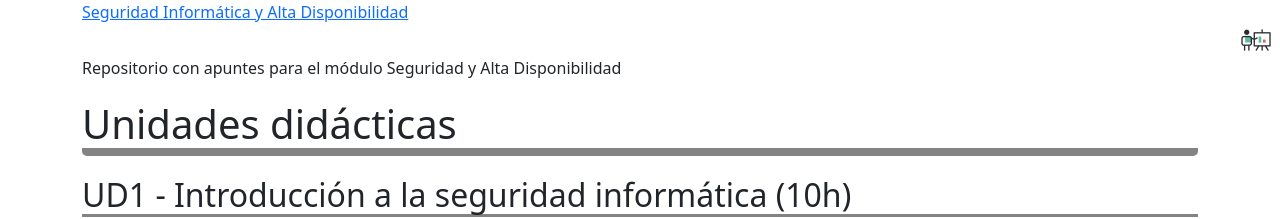
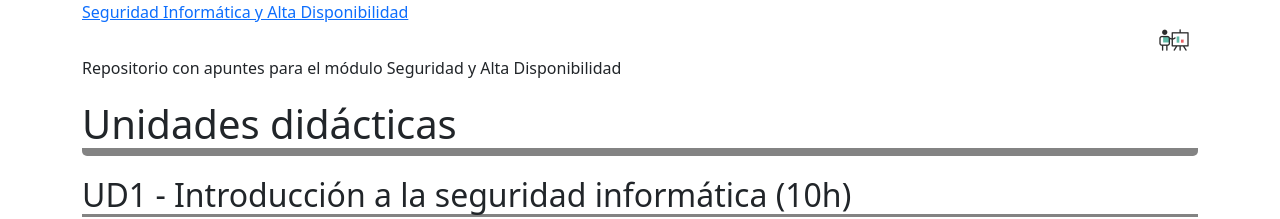
Before and after one commit to fperezIES/seguridad, a Jekyll site: the page built from readme.md, in a window 1280 px wide. Shown: the top 219 px of the page. Built offline with Jekyll 4.4.1, drawn with Linux system fonts in a browser that asks for light colours; our own code applies the rules of GitHub Pages for plain Markdown files.

Commit message:
Test slide icon

```diff
--- a/_layouts/default.html
+++ b/_layouts/default.html
@@ -9,12 +9,14 @@
 	</head>
 
 	<body>
-		<div class="container" font-size: 24px;>
-			<a href="{{ "/" | absolute_url }}">{{ site.title | default: site.github.repository_name }}</a>
-		</div>
+		<div class="container">
+			<div  font-size: 24px;>
+				<a href="{{ "/" | absolute_url }}">{{ site.title | default: site.github.repository_name }}</a>
+			</div>
 
-		<div style="text-align: right">
-			<a target="_blank" href="{{ site.baseurl }}{{ page.dir }}slides/{{ page.name | replace:'.md','.html' }}.html"><img src="{{ site.baseurl }}/img/diapositivas.png" width="32" /></a>&nbsp;&nbsp;
+			<div style="text-align: right">
+				<a target="_blank" href="{{ site.baseurl }}{{ page.dir }}slides/{{ page.name | replace:'.md','.html' }}"><img src="{{ site.baseurl }}/img/diapositivas.png" width="32" /></a>&nbsp;&nbsp;
+			</div>
 		</div>
 
 		<div class="container">
```
